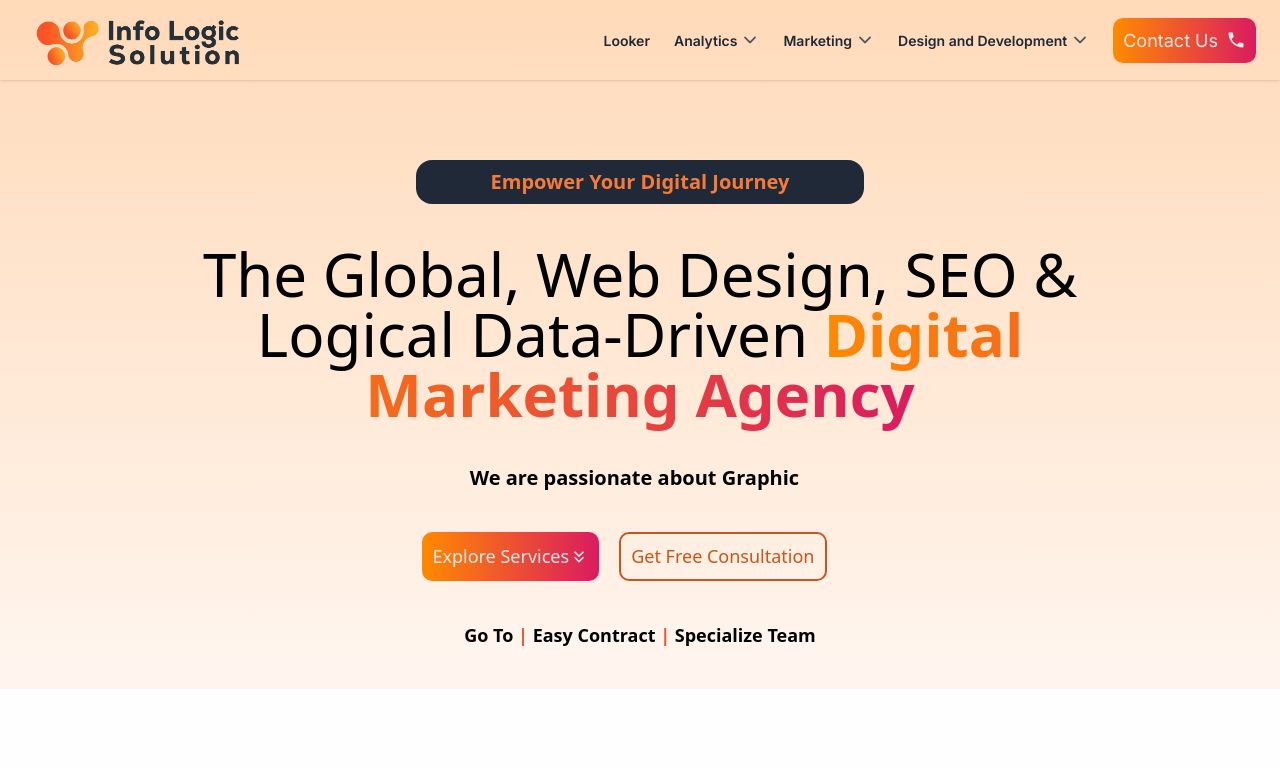
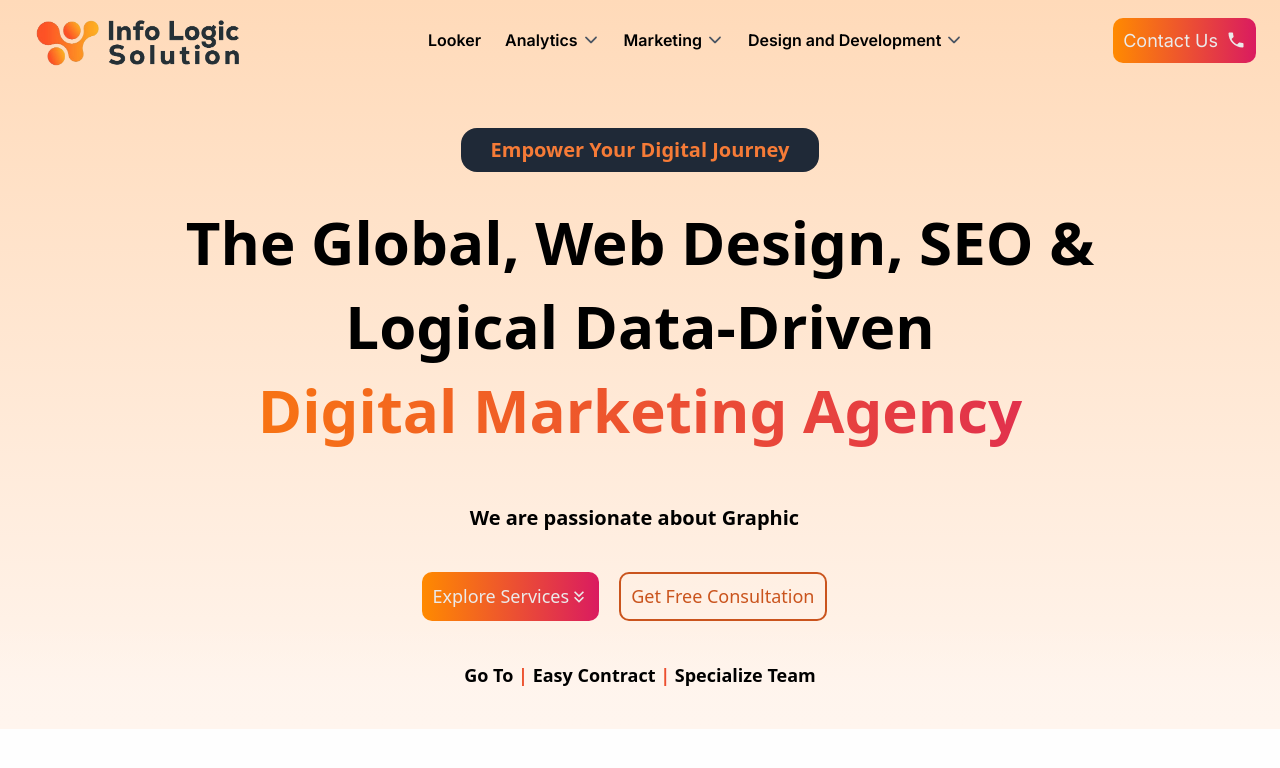
Before and after one commit to somaiya484/info-logic-solution, a Next.js app: page / in a window 1280 px wide. Shown: the top 768 px of the page. Built offline with nearby package versions, Linux system fonts and the light colour scheme.

Commit message:
home page design modified

```diff
--- a/src/app/Looker/page.tsx
+++ b/src/app/Looker/page.tsx
@@ -138,8 +138,7 @@ const LookerPage: React.FC = () => {
     ];
 
     return (
-        <div>
-
+        <div className="bg-white text-black">
             <div className="bg-fixed bg-[url('/Google-Looker-Studio-Tutorial.png')] h-[600px] w-full flex justify-center items-center relative overflow-auto">
                 <div className="absolute inset-0 bg-gradient-to-b from-[#feddcb] to-[#ffffff] opacity-95"></div>
                 <div className="text-center relative z-10">
@@ -186,14 +185,8 @@ const LookerPage: React.FC = () => {
                 </div>
             </div>
 
-            <ServicePage
-                sections={sections}
-                processSteps={processSteps}
-                workSamples={workSamples}
-                serviceName="Looker"
-            />
+            <ServicePage processSteps={processSteps} workSamples={workSamples} serviceName="Looker Studio" />
         </div>
-
     );
 };
 
--- a/src/app/page.tsx
+++ b/src/app/page.tsx
@@ -15,13 +15,13 @@ export default function Home() {
     <main className='bg-[#fefefe] text-black font-sans  max-w-screen'>
       <Banner></Banner>
       <BackToTopButton></BackToTopButton>
+      <Service></Service>
       <AboutUs></AboutUs>
-      <Service></Service>
       <Message></Message>
       <WhyChooseUs></WhyChooseUs>
       <Company></Company>
+      <Testimonial></Testimonial>
       <ContactEmail></ContactEmail>
-      <Testimonial></Testimonial>
       <QaN></QaN>
     </main>
   );
--- a/src/components/Banner.tsx
+++ b/src/components/Banner.tsx
@@ -14,14 +14,17 @@ const Banner: React.FC = () => {
         <div className='rounded-full h-[200px] w-[200px] bg-[radial-gradient(circle,_#FFA500CC_0%,_#FF450066_50%,_#FFC10700_100%)] blur-xl'></div>
       </div> */}
 
-      <div className='relative pt-40'>
-        <div className='text-center bg-gray-800 py-1 md:py-2 w-1/2 md:w-[35%] mx-auto rounded-2xl'>
+      <div className='relative pt-32'>
+        <div className='text-center bg-gray-800 py-1 md:py-2 w-1/2 md:w-[28%] mx-auto rounded-2xl'>
           <p className='md:text-xl font-bold animate-text-color-change'>Empower Your Digital Journey</p>
         </div>
       </div>
 
       <div className='relative text-center mt-10'>
-        <h2 className='text-3xl md:text-6xl md:w-3/4 mx-auto leading-[60px]'>The Global, Web Design, SEO & Logical Data-Driven <span className='text-gradient font-bold'>Digital Marketing Agency</span></h2>
+        {/* <h2 className='text-3xl md:text-6xl md:w-3/4 mx-auto'>The Global, Web Design, SEO & Logical Data-Driven <span className='text-gradient font-bold'>Digital Marketing Agency</span></h2> */}
+        <h2  className='text-3xl md:text-6xl mx-auto font-semibold'>The Global, Web Design, SEO &</h2>
+        <h2  className='text-3xl md:text-6xl mx-auto font-semibold mt-6'>Logical Data-Driven</h2>
+        <h2  className='text-3xl md:text-6xl mx-auto text-gradient font-bold py-6'>Digital Marketing Agency</h2>
       </div>
 
       <AnimatedText />
--- a/src/components/Company.tsx
+++ b/src/components/Company.tsx
@@ -7,7 +7,7 @@ import com4 from '../../public/com.png'
 
 const Company: React.FC = () => {
     return (
-        <div className='mt-60 mx-2 md:mx-8 pb-32' id="company">
+        <div className='mt-60 mx-2 md:mx-8' id="company">
             <h2 className='text-center text-5xl font-bold primary-text'>Amazing Client</h2>
             <div data-aos="fade-up"
                 data-aos-duration="500">
--- a/src/components/Navbar.tsx
+++ b/src/components/Navbar.tsx
@@ -69,28 +69,28 @@ const Navbar: React.FC = () => {
     }, []);
 
     return (
-        <div className={`w-full fixed top-0 left-0 z-50 shadow transition-colors duration-300 ${scrolled ? 'bg-white' : 'bg-[radial-gradient(circle,_rgba(255,165,0,0.8)_0%]'} `}>
+        <div className={`w-full fixed top-0 left-0 z-50 transition-colors duration-300 ${scrolled ? 'bg-white shadow-lg' : 'bg-[radial-gradient(circle,_rgba(255,165,0,0.8)_0%]'} `}>
             <div className='container mx-auto flex items-center justify-between px-6'>
                 <div className='flex items-center'>
                     <Link href='/'>
                         <Image
                             src={logo}
-                            width={500}
-                            height={600}
+                            width={230}
+                            height={80}
                             alt="Logo"
                             className="h-[80px] w-[230px]"
                         />
                     </Link>
                 </div>
-                <div onClick={() => setOpen(!open)} className='text-3xl md:hidden cursor-pointer'>
+                <div onClick={() => setOpen(!open)} className='text-3xl md:hidden cursor-pointer mr-16'>
                     <IoMdMenu />
                 </div>
-                <ul className={`md:flex md:items-center md:pb-0 pb-4 absolute md:static md:z-auto z-70 left-0 w-full md:w-auto md:pl-0 pl-6 transition-all duration-500 ease-in ${open ? 'top-20' : '-top-32'} ${open ? 'flex-col md:flex-row' : 'hidden'}`}>
+                <ul className={`md:flex md:items-center md:pb-0 pb-4 absolute md:static md:z-auto z-50 left-0 w-full md:w-auto md:pl-0 pl-6 transition-all duration-500 ease-in ${open ? 'top-20' : '-top-32'} ${open ? 'flex flex-col md:flex-row bg-white md:bg-transparent' : 'hidden'} justify-center`}>
                     {
                         mainLinks.map((mainLink, index) => (
                             <li key={mainLink.name} className='md:ml-4 lg:ml-6 md:mt-0 mt-2 relative group'>
                                 <div className='flex items-center'>
-                                    <Link href={mainLink.link || '#'} className='text-gray-800 hover:text-orange-600 focus:text-orange-600 duration-200 block md:inline-block font-semibold' onClick={() => handleSubMenuToggle(index)}>
+                                    <Link href={mainLink.link || '#'} className='hover:text-orange-600 focus:text-orange-600 duration-200 block md:inline-block font-semibold text-base' onClick={() => handleSubMenuToggle(index)}>
                                         {mainLink.name}
                                     </Link>
                                     {mainLink.subLinks && (
@@ -116,14 +116,12 @@ const Navbar: React.FC = () => {
                             </li>
                         ))
                     }
-                    <li className='mt-2 md:mt-0 md:ml-6'>
-                        <Link href='/contact'>
-                            <button className='primary-button flex items-center'>
-                                Contact Us <IoMdCall className='text-xl ml-2' />
-                            </button>
-                        </Link>
-                    </li>
                 </ul>
+                <Link href='/contact' className='hidden md:block'>
+                    <button className='primary-button flex items-center'>
+                        Contact Us <IoMdCall className='text-xl ml-2' />
+                    </button>
+                </Link>
             </div>
         </div>
     );
--- a/src/components/QaN.tsx
+++ b/src/components/QaN.tsx
@@ -55,25 +55,14 @@ const QaN: React.FC = () => {
   };
 
   return (
-    <div id='QaN' className="w-[95%] mx-auto p-4 md:flex justify-between my-16">
-      <div className="w-[20%]">
-        <div data-aos="fade-up" data-aos-duration="1000">
-          <h1 className="text-xl md:text-4xl font-semibold text-gray-800">Have More </h1>
-          <h1 className="text-3xl md:text-7xl font-semibold mb-8 text-red-500">Questions? </h1>
-        </div>
-
-        <div className="mt-24" data-aos="fade-up" data-aos-duration="1000">
-          <h1 className="font-semibold mb-3 text-gray-600">Reach out directly for assistance</h1>
-          <Link href='/contact'>
-            <button className='primary-button flex items-center'>
-              Contact Us <IoMdCall className='text-xl ml-2' />
-            </button>
-          </Link>
-        </div>
-
-      </div>
+    <div id='QaN' className=" p-4 my-16 flex justify-center page-background">
 
       <div className="space-y-4 w-full md:w-[65%] mt-10 md:mt-0" data-aos="fade-up" data-aos-duration="1000">
+        <div data-aos="fade-up" data-aos-duration="1000">
+          <h1 className="text-xl md:text-4xl font-semibold text-gray-800 text-center">Have More </h1>
+          <h1 className="text-3xl md:text-7xl font-semibold mb-8 text-red-500 text-center">Questions? </h1>
+          <p className='text-lg text-center mb-10 text-gray-700 font-semibold'>We have already addressed some of our frequently asked questions.</p>
+        </div>
         {faqs.map((faq, index) => (
           <div key={index} className="border border-b-8 rounded-lg border-gray-600 p-4  transition-transform transform hover:scale-105 hover:shadow duration-300">
             <button
--- a/src/components/Service.tsx
+++ b/src/components/Service.tsx
@@ -89,12 +89,9 @@ const Service: React.FC = () => {
                         </defs>
                     </svg>
                 </div>
-
-
-
             </div>
 
-            <div className="grid grid-cols-1 md:grid-cols-2 gap-12 mx-2 md:mx-24 mt-20">
+            <div className="grid grid-cols-1 md:grid-cols-2 gap-12 mx-2 md:mx-24 mt-32">
                 {services.map(service => (
                     <div key={service.id} data-aos="fade-up" data-aos-duration="1000" className="flex">
                         <div className="shadow-lg rounded p-6 transition-transform transform hover:scale-105 hover:shadow-xl service-bg flex flex-col justify-between duration-300 h-full w-full">
--- a/src/components/Testimonial.tsx
+++ b/src/components/Testimonial.tsx
@@ -61,7 +61,7 @@ const testimonials: TestimonialData[] = [
 
 const Testimonial: React.FC = () => {
     return (
-        <div className="gradient-background2 overflow-hidden py-20" id="testimonial">
+        <div className="page-background overflow-hidden pb-32" id="testimonial">
             <div data-aos="fade-up" data-aos-duration="2000">
 
 
```
